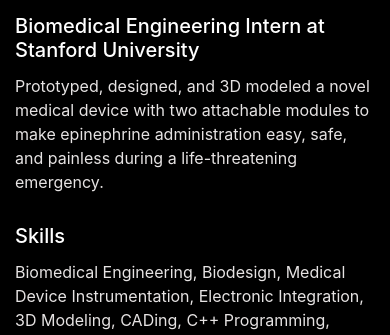
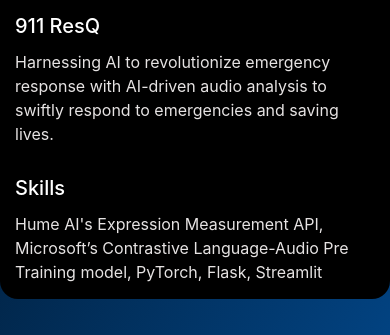
Before and after one commit to CharlotteLaw/Website, a Django app: page /projects/ in a window 390 px wide. Shown: the part 485-820 px from the top of the page. Run offline with Django 4.2, Linux system fonts and the light colour scheme.

Commit message:
Update project.html

```diff
--- a/projects/templates/project.html
+++ b/projects/templates/project.html
@@ -23,6 +23,31 @@
 {%  endblock %}
 
 {%  block projects3  %} <!-- WORKING, in use as of Aug 13 -->
+<a href="https://devpost.com/software/911-resq">
+  <div class="card1 mb-3" style="max-width: 1000px;">
+    <div class="row g-0">
+      <div class="col-md-5" style="padding-left: 15px; border-right: 1px solid #3e3f40; margin-top: auto; margin-bottom: auto; margin-left: auto; margin-right: auto; ">
+        <img src="https://d112y698adiu2z.cloudfront.net/photos/production/software_photos/002/932/098/datas/gallery.jpg" style="border-radius: 25px; padding:15px; object-fit: cover; height: 230px; width: 100%; overflow: hidden; margin: auto;" class="card-img-top" alt="...">
+      </div>
+      <div class="col-md-4" style="border-right: 1px solid #3e3f40;">
+        <div class="card-body" style="padding: 15px">
+          <h5 class="card-title" style="color:white">911 ResQ</h5>
+          <p class="card-text" style="color:#e6e3e3">Harnessing AI to revolutionize emergency response with AI-driven audio analysis to swiftly respond to emergencies and saving lives.</p>
+        </div>
+      </div>
+
+      <div class="col-md-3">
+        <div class="card-body" style="padding: 15px; padding-right: 23px">
+          <h5 class="card-title" style="color:white">Skills</h5>
+          <p class="card-text" style="color:#e6e3e3">Hume AI's Expression Measurement API, Microsoft’s Contrastive Language-Audio Pre Training model, PyTorch, Flask, Streamlit</p>
+        </div>
+      </div>
+
+    </div>
+  </div>
+    </a>
+  <br>
+
 <a href="https://www.im-creator.com/free/teamsaturn/saturn">
 <div class="card1 mb-3" style="max-width: 1000px;">
   <div class="row g-0">
```
